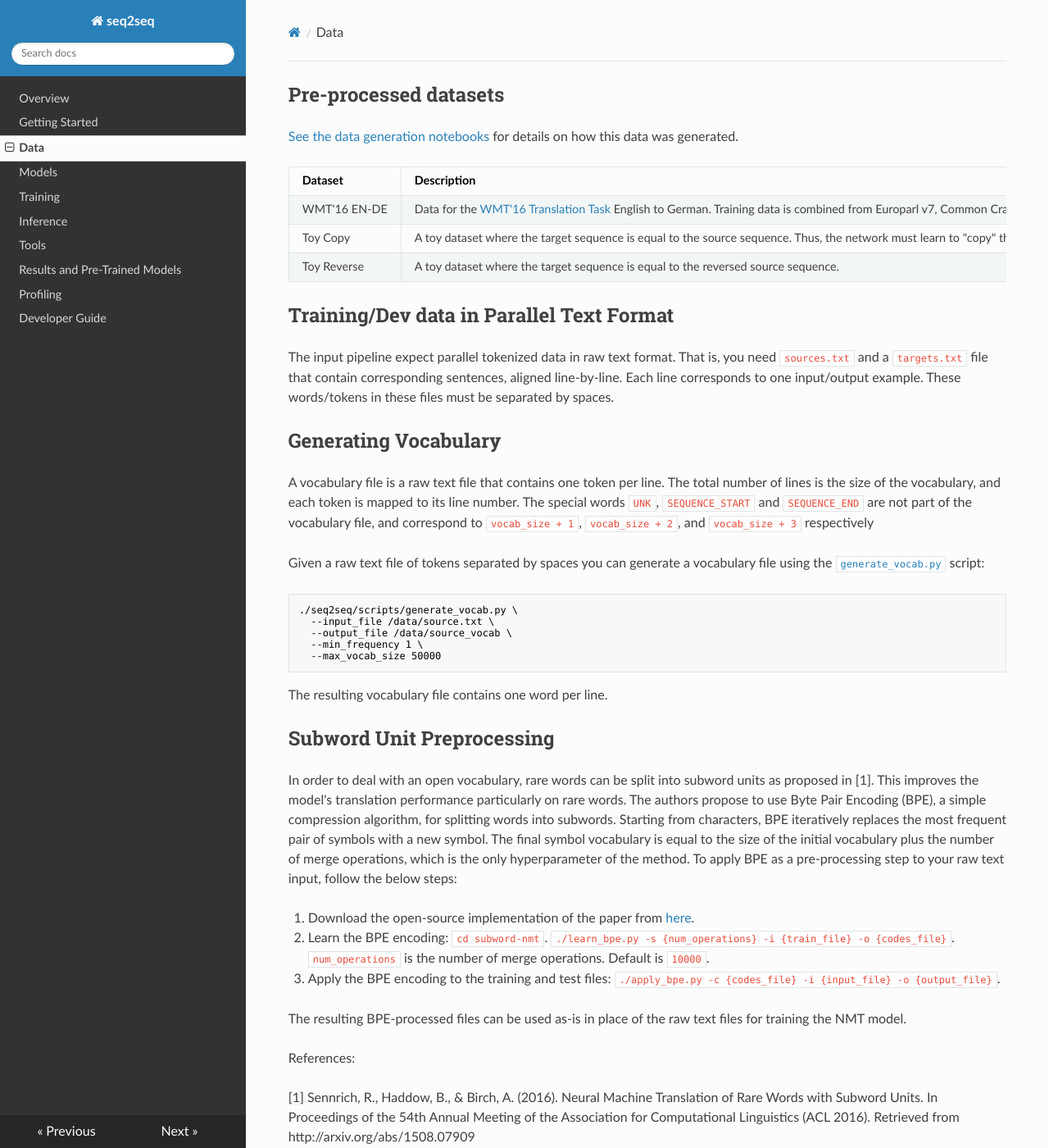
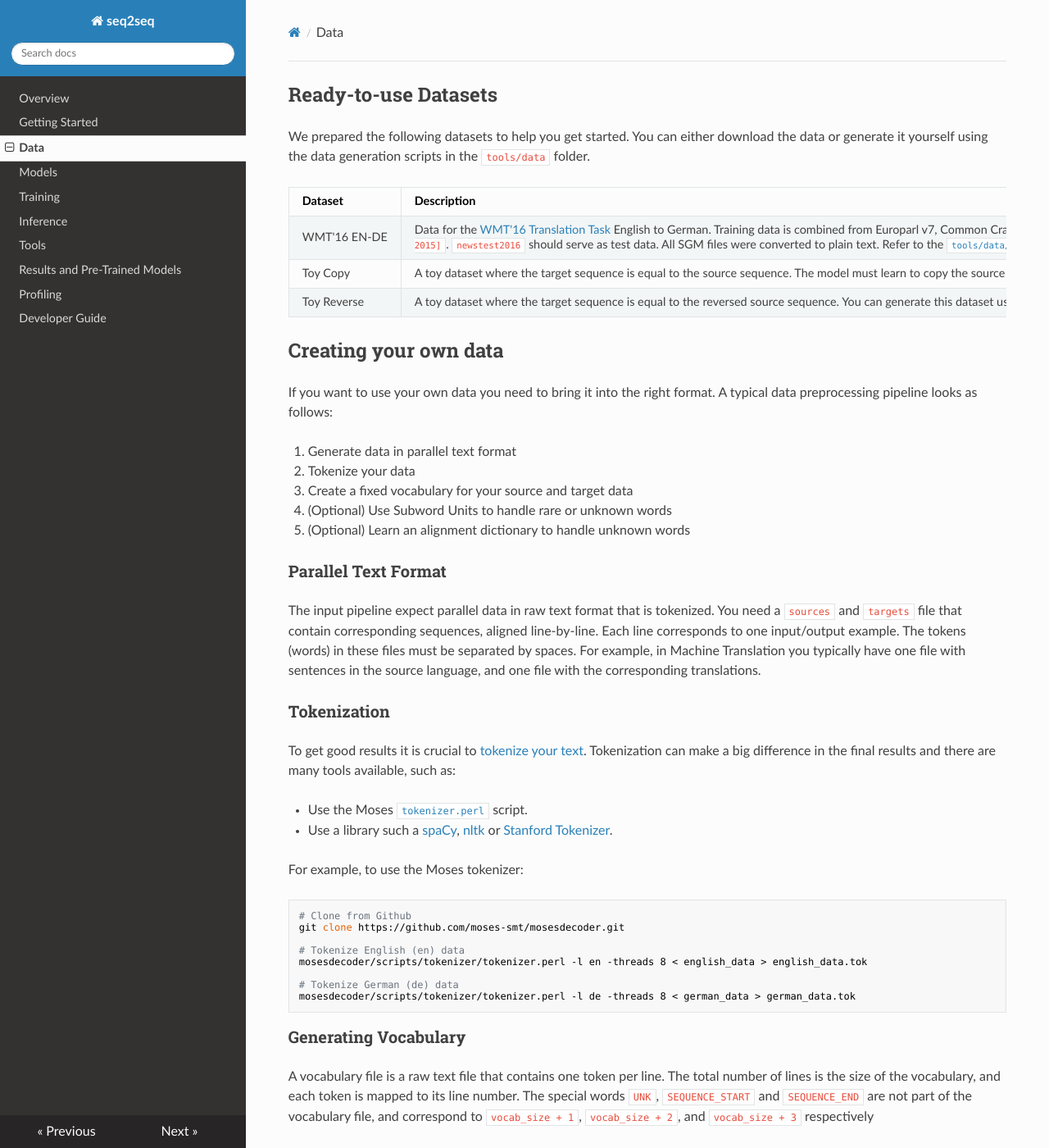
Before and after one commit to google/seq2seq, an MkDocs documentation site: the page built from docs/data.md, in a window 1280 px wide and 1400 px high. Shown: the whole window at 82% size. Built offline with MkDocs 1.6.1, drawn with Linux system fonts in a browser that asks for light colours; nearby versions of some CDN libraries; old or Windows-style settings are respelled for this version of MkDocs; some of the changed text lies outside the part shown.

Commit message:
Improve Data docs

````diff
--- a/docs/data.md
+++ b/docs/data.md
@@ -1,19 +1,49 @@
-## Pre-processed datasets
+## Ready-to-use Datasets
 
-[See the data generation notebooks](https://github.com/dennybritz/seq2seq/tree/master/notebooks) for details on how this data was generated.
+We prepared the following datasets to help you get started. You can either download the data or generate it yourself
+using the data generation scripts in the `tools/data` folder.
 
-| Dataset | Description | Training/Dev/Test Examples | Vocab Size | URL |
+| Dataset | Description | Training/Dev/Test Size | Vocabulary | URL |
 | --- | --- | --- | --- | --- |
-| WMT'16 EN-DE | Data for the [WMT'16 Translation Task](http://www.statmt.org/wmt16/translation-task.html) English to German. Training data is combined from Europarl v7, Common Crawl, and News v11. Development data is newstest2013. Test data is newstest2015.  | 4.56M/3K/2.6K | 50k | [Download](https://drive.google.com/open?id=0B_bZck-ksdkpdmlvajhSbS1JTXc) |
-| Toy Copy | A toy dataset where the target sequence is equal to the source sequence. Thus, the network must learn to "copy" the source sequence.  | 10k/1k/1k | 20 | [Download](https://drive.google.com/open?id=0B_bZck-ksdkpX0FFbHFRbGY3UTQ) |
-| Toy Reverse | A toy dataset where the target sequence is equal to the reversed source sequence. | 10k/1k/1k | 20 | [Download](https://drive.google.com/open?id=0B_bZck-ksdkpR2Z1ZWRQZEZDVHM) |
+| WMT'16 EN-DE | Data for the [WMT'16 Translation Task](http://www.statmt.org/wmt16/translation-task.html) English to German. Training data is combined from Europarl v7, Common Crawl, and News Commentary v11. Development data sets include `newstest[2010-2015]`. `newstest2016` should serve as test data. All SGM files were converted to plain text. Refer to the [`tools/data/wmt_16_en_de.sh`](https://github.com/dennybritz/seq2seq/blob/features/bleu-metric/tools/data/wmt16_en_de.sh) script for more details.  | 4.56M/3K/2.6K | 50k Words <br/> 50k BPE| [Download](https://drive.google.com/open?id=0B_bZck-ksdkpdmlvajhSbS1JTXc) |
+| Toy Copy | A toy dataset where the target sequence is equal to the source sequence. The model must learn to copy the source sequence. You can generate this dataset using [`tools/data/toy.sh`](https://github.com/dennybritz/seq2seq/blob/features/bleu-metric/tools/data/toy.sh). | 10k/1k/1k | 20 | [Download](https://drive.google.com/open?id=0B_bZck-ksdkpX0FFbHFRbGY3UTQ) |
+| Toy Reverse | A toy dataset where the target sequence is equal to the reversed source sequence. You can generate this dataset using [`tools/data/toy.sh`](https://github.com/dennybritz/seq2seq/blob/features/bleu-metric/tools/data/toy.sh). | 10k/1k/1k | 20 | [Download](https://drive.google.com/open?id=0B_bZck-ksdkpR2Z1ZWRQZEZDVHM) |
 
+## Creating your own data
 
-## Training/Dev data in Parallel Text Format
+If you want to use your own data you need to bring it into the right format. A typical data preprocessing pipeline looks as follows:
 
-The input pipeline expect parallel tokenized data in raw text format. That is, you need `sources.txt` and a `targets.txt` file that contain corresponding sentences, aligned line-by-line. Each line corresponds to one input/output example. These words/tokens in these files must be separated by spaces.
+1. Generate data in parallel text format
+2. Tokenize your data
+3. Create a fixed vocabulary for your source and target data
+4. (Optional) Use Subword Units to handle rare or unknown words
+5. (Optional) Learn an alignment dictionary to handle unknown words
 
-## Generating Vocabulary
+### Parallel Text Format
+
+The input pipeline expect parallel data in raw text format that is tokenized. You need a `sources` and `targets` file that contain corresponding sequences, aligned line-by-line. Each line corresponds to one input/output example. The tokens (words) in these files must be separated by spaces. For example, in Machine Translation you typically have one file with sentences in the source language, and one file with the corresponding translations.
+
+### Tokenization
+
+To get good results it is crucial to [tokenize your text](http://nlp.stanford.edu/IR-book/html/htmledition/tokenization-1.html). Tokenization can make a big difference in the final results and there are many tools available, such as:
+
+- Use the Moses [`tokenizer.perl`](https://github.com/moses-smt/mosesdecoder/blob/master/scripts/tokenizer/tokenizer.perl) script.
+- Use a library such a [spaCy](https://spacy.io/docs/usage/processing-text), [nltk](http://www.nltk.org/api/nltk.tokenize.html) or [Stanford Tokenizer](http://nlp.stanford.edu/software/tokenizer.shtml).
+
+For example, to use the Moses tokenizer:
+
+```bash
+# Clone from Github
+git clone https://github.com/moses-smt/mosesdecoder.git
+
+# Tokenize English (en) data
+mosesdecoder/scripts/tokenizer/tokenizer.perl -l en -threads 8 < english_data > english_data.tok
+
+# Tokenize German (de) data
+mosesdecoder/scripts/tokenizer/tokenizer.perl -l de -threads 8 < german_data > german_data.tok
+```
+
+### Generating Vocabulary
 
 A vocabulary file is a raw text file that contains one token per line. The total number of lines is the size of the vocabulary, and each token is mapped to its line number. The special words `UNK`, `SEQUENCE_START` and `SEQUENCE_END` are not part of the vocabulary file, and correspond to `vocab_size + 1`, `vocab_size + 2`, and `vocab_size + 3` respectively
 
@@ -29,8 +59,7 @@ Given a raw text file of tokens separated by spaces you can generate a vocabular
 
 The resulting vocabulary file contains one word per line.
 
-
-## Subword Unit Preprocessing
+### Subword Units (BPE)
 
 In order to deal with an open vocabulary, rare words can be split into
 subword units as proposed in [1]. This improves the model's translation
@@ -62,21 +91,6 @@ the Association for Computational Linguistics (ACL 2016).
 Retrieved from http://arxiv.org/abs/1508.07909
 
 
-## Training/Dev data in TFRecords format (Old)
+### Dictionary Alignments
 
-The input pipeline expects data in [TFRecord](https://www.tensorflow.org/versions/r0.12/how_tos/reading_data/index.html#file-formats) format consisting of [`tf.Example`](https://github.com/tensorflow/tensorflow/blob/master/tensorflow/core/example/example.proto) protocol buffers. Each `Example` record contains the following fields:
-
-- `pair_id (string)` (optional) is a dataset-unique id for this example.
-- `source_len (int64)` is the length of the source sequence.
-- `target_len (int64)` is the length of the target sequence.
-- `source_tokens (string)` is a list of source tokens.
-- `target_tokens (string)` is a list of targets tokens.
-
-Given a parallel corpus, i.e. source and target files aligned by line such as [those from WMT](http://www.statmt.org/wmt16/translation-task.html), we provide a [script](https://github.com/dennybritz/seq2seq/blob/master/seq2seq/scripts/generate_examples.py) to generate a corresponding TFRecords file:
-
-```bash
-./seq2seq/scripts/generate_examples.py \
-  --source_file /path/to/data/train.de.txt \
-  --target_file /path/to/data/train.en.txt \
-  --output_file /path/to/data/train.tfrecords
-```
+TODO
--- a/docs/models.md
+++ b/docs/models.md
@@ -21,9 +21,9 @@ The following hyperparameters are sahred by all models, unless explicitly stated
 | `optimizer.lr_staircase` | `False` | If `True` decay the learning rate at discrete intervals. This is fed as the `staircase` argument to the decay function defined above. See Tensorfow documentation for more details. |
 | `optimizer.clip_gradients` | `5.0` | Clip gradients by their global norm. |
 
-## `BasicSeq2Seq`
+## BasicSeq2Seq
 
-A sequence to sequence model that uses a unidirectional encoder and decoder without attention mechanism. The last encoder state is used to initialize the decoder. This is the "vanilla" implementation of the seq2seq architecture.
+The `BasicSeq2Seq` model uses a unidirectional encoder and decoder without attention mechanism. The last encoder state is used to initialize the decoder. This is the "vanilla" implementation of the seq2seq architecture.
 
 This model suports the following additional hyperparameters.
 
@@ -31,16 +31,16 @@ This model suports the following additional hyperparameters.
 | Name | Default | Description |
 | --- | --- | --- |
 | `rnn_cell.type` | `BasicLSTMCell` | The class name of a RNN Cell defined in `tf.contrib.rnn`. The most common values are `BasicLSTMCell`, `LSTMCell` or `GRUCell`. Applies to both encoder and decoder. |
-| `rnn_cell.num_units` | 128 | The number of units to use for the RNN Cell. Applies to both encoder and decoder. |
+| `rnn_cell.num_units` | `128` | The number of units to use for the RNN Cell. Applies to both encoder and decoder. |
 | `rnn_cell.dropout_input_keep_prob` | `1.0` | Apply dropout to the (non-recurrent) inputs of each RNN layer using this keep probability. A value of `1.0` disables dropout. Applies to both encoder and decoder. |
 | `rnn_cell.dropout_output_keep_prob` | `1.0`| Apply dropout to the (non-recurrent) outputs of each RNN layer using this keep probability. A value of `1.0` disables dropout. Applies to both encoder and decoder. |
 | `rnn_cell.num_layers` | `1` | Number of RNN layers. Applies to both encoder and decoder. |
 
 
 
-## `AttentionSeq2seq`
+## AttentionSeq2seq
 
-A sequence to sequence model that uses a unidirectional or bidirectional encoder and a decoder with attention mechanism. The last encoder state is not fed to the decoder. This implementation is comparable to the model in [Neural Machine Translation by Jointly Learning to Align and Translate](https://arxiv.org/abs/1409.0473).
+`AttentionSeq2seq` is a sequence to sequence model that uses a unidirectional or bidirectional encoder and a decoder with attention mechanism. The last encoder state is not fed to the decoder. This implementation is comparable to the model in [Neural Machine Translation by Jointly Learning to Align and Translate](https://arxiv.org/abs/1409.0473).
 
 | Name | Default | Description |
 | --- | --- | --- |
@@ -48,7 +48,7 @@ A sequence to sequence model that uses a unidirectional or bidirectional encoder
 | `attention.score_type` | `bahdanau` | The formula used to calculate attention scores. Available values are `bahdanau` and `dot`. `bahdanau` is described in [Neural Machine Translation by Jointly Learning to Align and Translate](https://arxiv.org/abs/1409.0473). `dot` is described in [Effective Approaches to Attention-based Neural Machine Translation](https://arxiv.org/abs/1508.04025).  |
 | `encoder.type` | `BidirectionalRNNEncoder` | Type of encoder to use. This is the class name of an encoder defined in `seq2seq.encoder`. Currently the supported value are `BidirectionalRNNEncoder` and `UnidirectionalRNNEncoder`. |
 | `rnn_cell.type` | `BasicLSTMCell` | The class name of a RNN Cell defined in `tf.contrib.rnn`. The most common values are `BasicLSTMCell`, `LSTMCell` or `GRUCell`. Applies to both encoder and decoder. |
-| `rnn_cell.num_units` | 128 | The number of units to use for the RNN Cell. Applies to both encoder and decoder. |
+| `rnn_cell.num_units` | `128` | The number of units to use for the RNN Cell. Applies to both encoder and decoder. |
 | `rnn_cell.dropout_input_keep_prob` | `1.0` | Apply dropout to the (non-recurrent) inputs of each RNN layer using this keep probability. A value of `1.0` disables dropout. Applies to both encoder and decoder. |
 | `rnn_cell.dropout_output_keep_prob` | `1.0`| Apply dropout to the (non-recurrent) outputs of each RNN layer using this keep probability. A value of `1.0` disables dropout. Applies to both encoder and decoder. |
 | `rnn_cell.num_layers` | `1` | Number of RNN layers. Applies to both encoder and decoder. |
````
